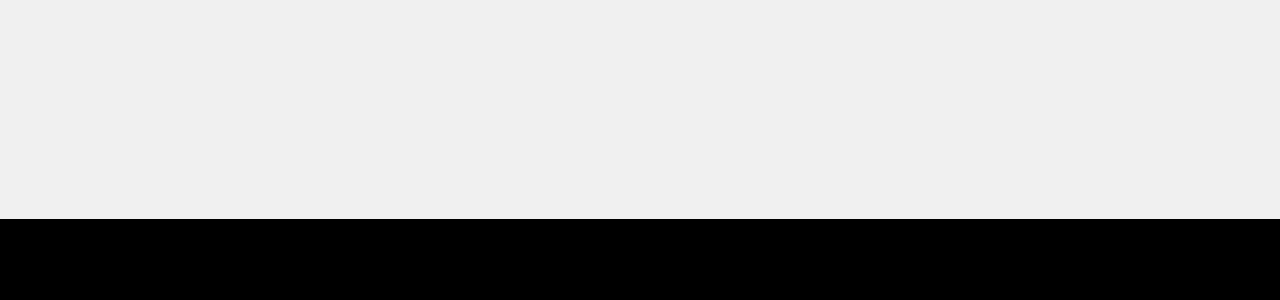
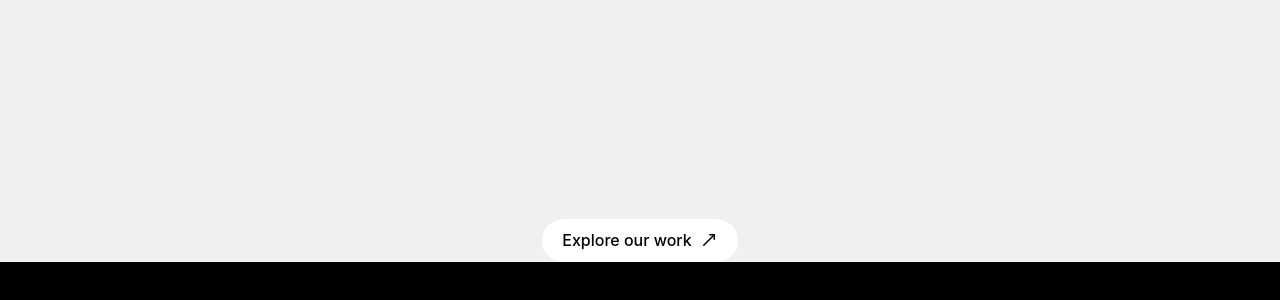
Before and after one commit to Bristyakter25/task-by-developerlook, a React (Vite) app: page / in a window 1280 px wide. Shown: the part 9826-10126 px from the top of the page. Before the commit the page ends 10069 px from the top, so only its background shows below. Built offline with nearby package versions, Linux system fonts and the light colour scheme.

Commit message:
added buttons

```diff
--- a/src/components/sections/FeaturedWork.jsx
+++ b/src/components/sections/FeaturedWork.jsx
@@ -16,6 +16,8 @@ import img8 from "../../assets/images/work8.PNG";
 import img9 from "../../assets/images/work9.PNG";
 import img10 from "../../assets/images/work10.PNG";
 import img11 from "../../assets/images/work11.PNG";
+import { div } from "framer-motion/client";
+import { MoveUpRight } from "lucide-react";
 
 const projects = [
   { id: 0,  title: "SIXT",               year: "[2023-2025]", category: "Car rental",    description: "An extra 3m clicks regionally through SEO",        image: img1  },
@@ -139,7 +141,8 @@ export default function FeaturedWork() {
   const isLast = active === projects.length - 1;
 
   return (
-    <div ref={containerRef} className="relative" style={{ height: `${projects.length * 100}vh` }}>
+   <div>
+     <div ref={containerRef} className="relative" style={{ height: `${projects.length * 100}vh` }}>
       <div className="sticky top-0 w-full flex items-center justify-center p-4 md:p-6">
         <div className="w-full h-full max-w-[1400px] bg-[#0c0c0c] rounded-[40px] overflow-hidden grid grid-cols-1 lg:grid-cols-2">
 
@@ -270,6 +273,29 @@ export default function FeaturedWork() {
           </div>
         </div>
       </div>
+
     </div>
+
+   <div className="flex items-center justify-center mb-5">
+      <button className="group relative flex items-center gap-2 overflow-hidden bg-white text-black px-5 py-3 rounded-full font-bold hover:rounded-xl transition-[border-radius] duration-300">
+
+  <span className="relative overflow-hidden h-[1.2em] flex items-center">
+    {/* Flies out upward on hover */}
+    <span className="block font-sans-primary font-medium whitespace-nowrap translate-y-0 group-hover:-translate-y-[110%] transition-transform duration-[400ms] ease-[cubic-bezier(0.22,1,0.36,1)]">
+      Explore our work
+    </span>
+    {/* Enters from below and stays on hover */}
+    <span className="absolute font-sans-primary font-medium inset-0 flex items-center whitespace-nowrap translate-y-[110%] group-hover:translate-y-0 transition-transform duration-[400ms] ease-[cubic-bezier(0.22,1,0.36,1)]">
+      Explore our work
+    </span>
+  </span>
+
+  <span className="inline-flex transition-transform duration-[400ms] ease-[cubic-bezier(0.22,1,0.36,1)] group-hover:translate-x-[3px] group-hover:-translate-y-[3px]">
+    <MoveUpRight size={18} />
+  </span>
+
+</button>
+   </div>
+   </div>
   );
 }
```
